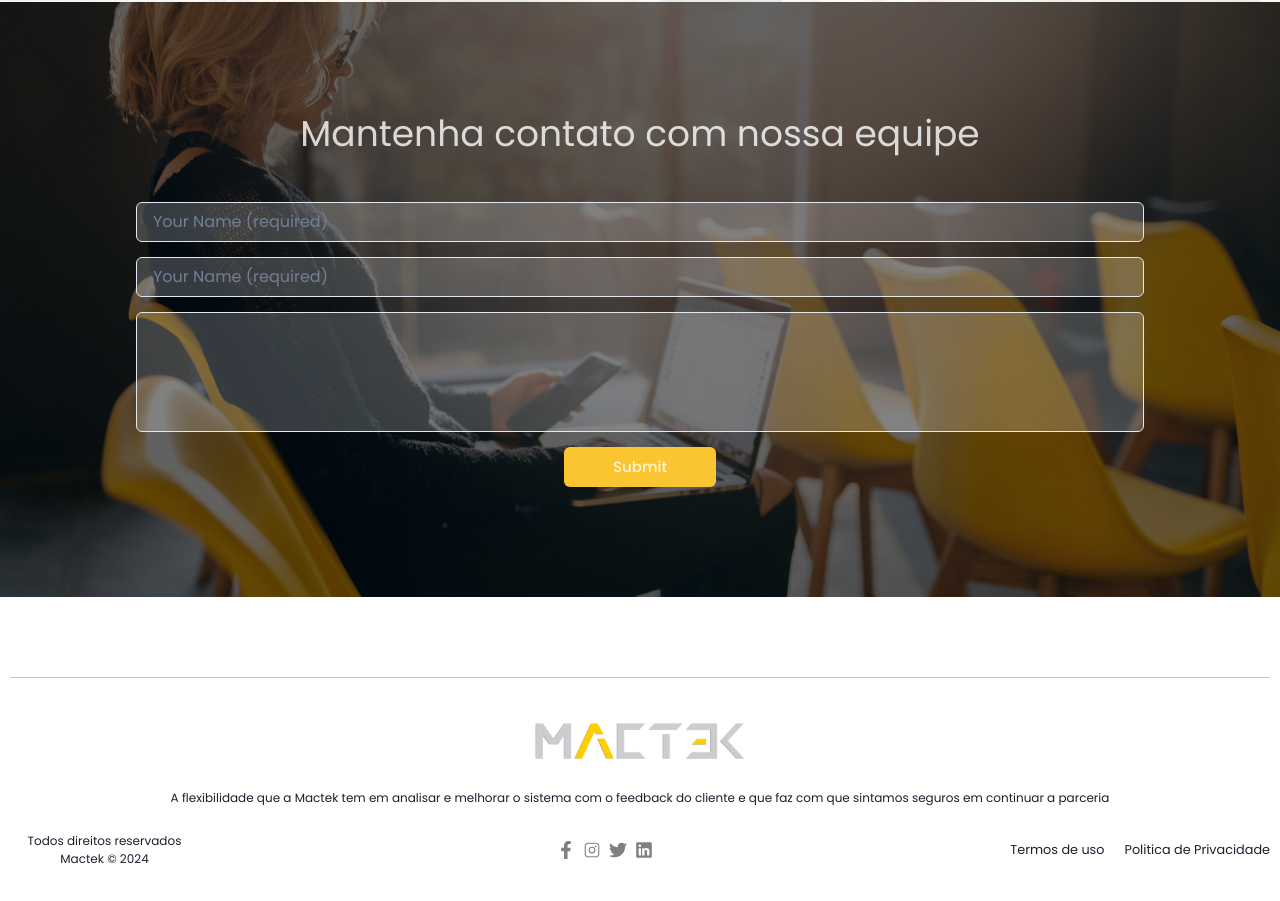
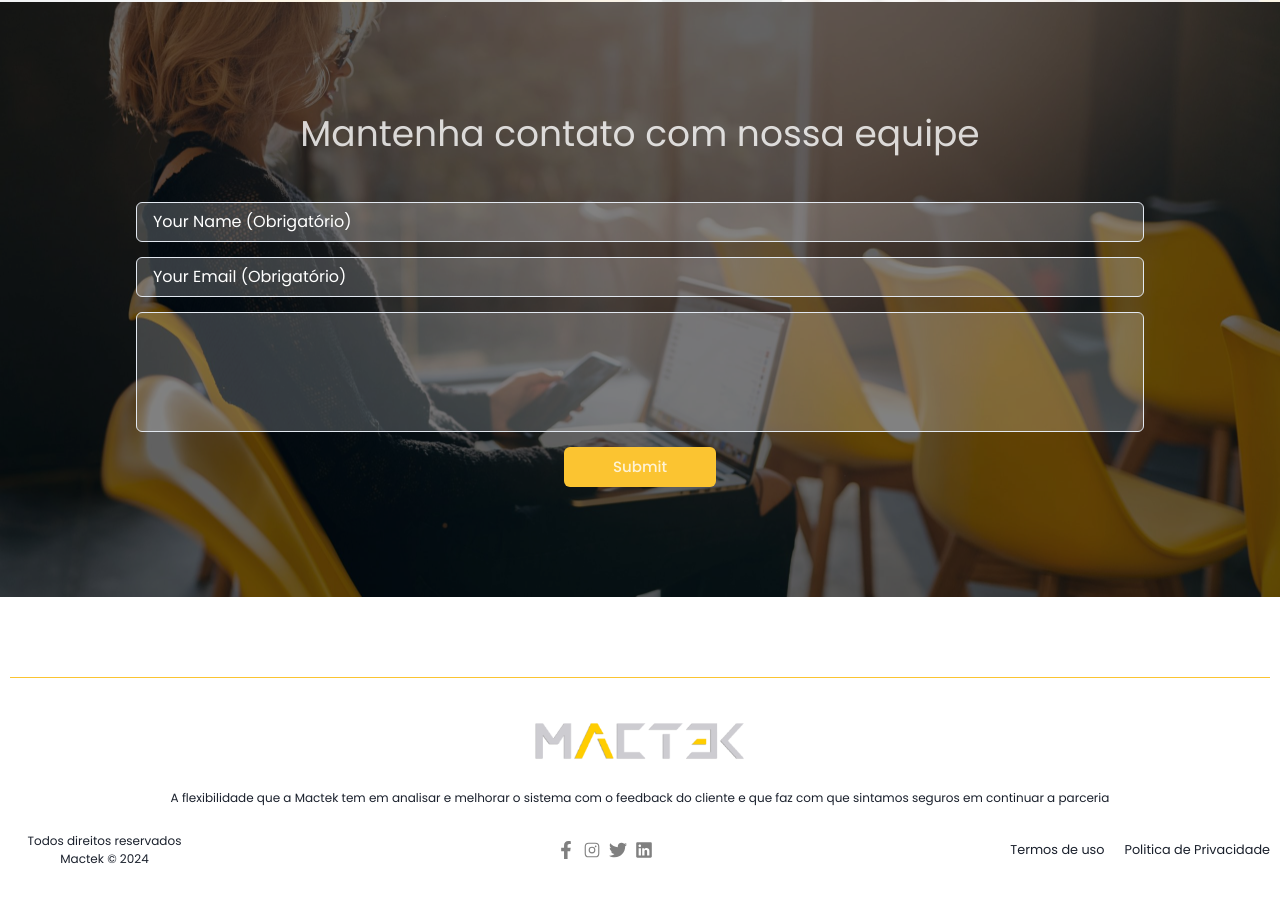
Before and after one commit to arturwatana/layout-mactek, a React (Vite) app: page /modulos/Aduaneiro in a window 1280 px wide. Shown: the part 1155-2056 px from the top of the page. Built offline with nearby package versions, Linux system fonts and the light colour scheme.

Commit message:
fix: placeholder color

```diff
--- a/src/Components/BurgerMenu/index.tsx
+++ b/src/Components/BurgerMenu/index.tsx
@@ -78,8 +78,8 @@ export default function BurgerMenu({ setOpenBurger }: NavBarProps) {
                 <motion.div style={{ width: "100%", height: "100%", background: "rgb(0, 0, 0, 0.8)", position: "absolute", zIndex: 3002, overflow: "hidden" }} onClick={() => languages ? setLanguages(false) :  setOpenBurger(false)}>
                 </motion.div>
                 <Flex flexDir={"column"} zIndex={4000} h="55%" gap="20px" justifyContent={"space-between"} pb="100px">
-                    <motion.div initial={{ opacity: 0, y: -20 }} variants={variants} custom={0} animate={"renderLi"} >
-                        <motion.input placeholder="Search"   onChange={(e) => setSearch(e.target.value)} style={{ padding: "5px 15px", borderRadius: "20px", background: "rgb(128,128,128, 0.6)", zIndex: 5000}} />
+                    <motion.div initial={{ opacity: 0, y: -20 }} color="white" variants={variants} custom={0} animate={"renderLi"} >
+                        <motion.input placeholder="Search" className="placeholderColor"  onChange={(e) => setSearch(e.target.value)} style={{ padding: "5px 15px", borderRadius: "20px", background: "rgb(128,128,128, 0.6)", zIndex: 5000}} />
                     </motion.div>
                 <motion.div  onClick={() => languages ? setLanguages(false) :  setOpenBurger(false)} style={{  height: "40vh", color: "white", zIndex: 4003, justifyContent: "space-between", alignItems: "center", display: "flex", flexDirection: "column", gap: "15px" }}>
                     {search.length <= 2 ? (<motion.div style={{ width: "100%", justifyContent: "center", alignItems: "center", borderRadius: "10px", display: "flex", flexDirection: "column", gap: "20px" }}>
@@ -105,7 +105,7 @@ export default function BurgerMenu({ setOpenBurger }: NavBarProps) {
                 </motion.div>
                 </Flex>
                 <Flex w="80%" >
-                <motion.div  onClick={() => setLanguages(true)}style={{zIndex: 4005,margin: "50px 0 50px 0 ",  background:"rgba(255,255,255,1)", padding: "5px",  width: "80px", position:"relative", display: "flex", borderRadius: "10px",justifyContent:"center", alignItems:"center"}} initial={{ opacity: 0, y: -20 }} variants={variants} custom={4} animate={"renderLi"}  >
+                <motion.div  onClick={() => setLanguages(true)}style={{zIndex: 4005,margin: "10px 0 120px 0 ",  background:"rgba(255,255,255,1)", padding: "5px",  width: "80px", position:"relative", display: "flex", borderRadius: "10px",justifyContent:"center", alignItems:"center"}} initial={{ opacity: 0, y: -20 }} variants={variants} custom={4} animate={"renderLi"}  >
                     <Image w="100px"src={BrazilFlag}/>
                 {languages ? (
                          <Flex p="5px" borderRadius={"10px"} position={"absolute"} background={"rgba(255,255,255,1)"} flexDir={"column"} alignItems={"center"} justifyContent={"space-between"}  w="80px" top={-130} minH="190px">
--- a/src/Components/Form/index.tsx
+++ b/src/Components/Form/index.tsx
@@ -42,9 +42,9 @@ export default function Form(){
           <Flex zIndex={900} w={{ sm: "90%", lg: "80%" }} alignItems={"center"} flexDir={"column"} gap="46px" p="110px 0" >
             <Heading fontSize={"36px"} fontWeight={400} color={"rgba(255,255,255,0.8)"}>Mantenha contato com nossa equipe</Heading>
             <motion.form onSubmit={handleSubmit} style={{ display: "flex", gap: "15px", flexDirection: "column", width: "100%", alignItems: "center" }}>
-              <Input background={"rgba(255, 255, 255, 0.2)"} color={"rgba(255,255,255,0.8)"} id="name"  placeholder="Your Name (required)" />
-              <Input background={"rgba(255, 255, 255, 0.2)"} color={"rgba(255,255,255,0.8)"} id="email" placeholder="Your Name (required)" />
-              <Input background={"rgba(255, 255, 255, 0.2)"} color={"rgba(255,255,255,0.8)"} id="message" height={"120px"} />
+              <Input className="placeholderColor" background={"rgba(255, 255, 255, 0.2)"} color={"rgba(255,255,255,0.8)"} id="name"  placeholder="Your Name (Obrigatório)" />
+              <Input  className="placeholderColor" background={"rgba(255, 255, 255, 0.2)"} color={"rgba(255,255,255,0.8)"} id="email" placeholder="Your Email (Obrigatório)" />
+              <Input className="placeholderColor" background={"rgba(255, 255, 255, 0.2)"} color={"rgba(255,255,255,0.8)"} id="message" height={"120px"} />
               <Button type="submit" fontSize={"15px"} h="40px" w={{ sm: "55%", lg: "15%" }} fontWeight={500} _hover={{ color: "rgba(255,255,255,0.8)", background: "#C89C27" }} p={"0 18px"} background={"#FBC431"} color={"rgba(255,255,255,0.8)"}>Submit</Button>
             </motion.form>
           </Flex>
--- a/src/index.css
+++ b/src/index.css
@@ -24,3 +24,7 @@ body::-webkit-scrollbar-thumb {
   border-radius: 20px;
   border: 3px solid #222;
 }
+
+input.placeholderColor::placeholder{
+  color: white !important
+}
```
